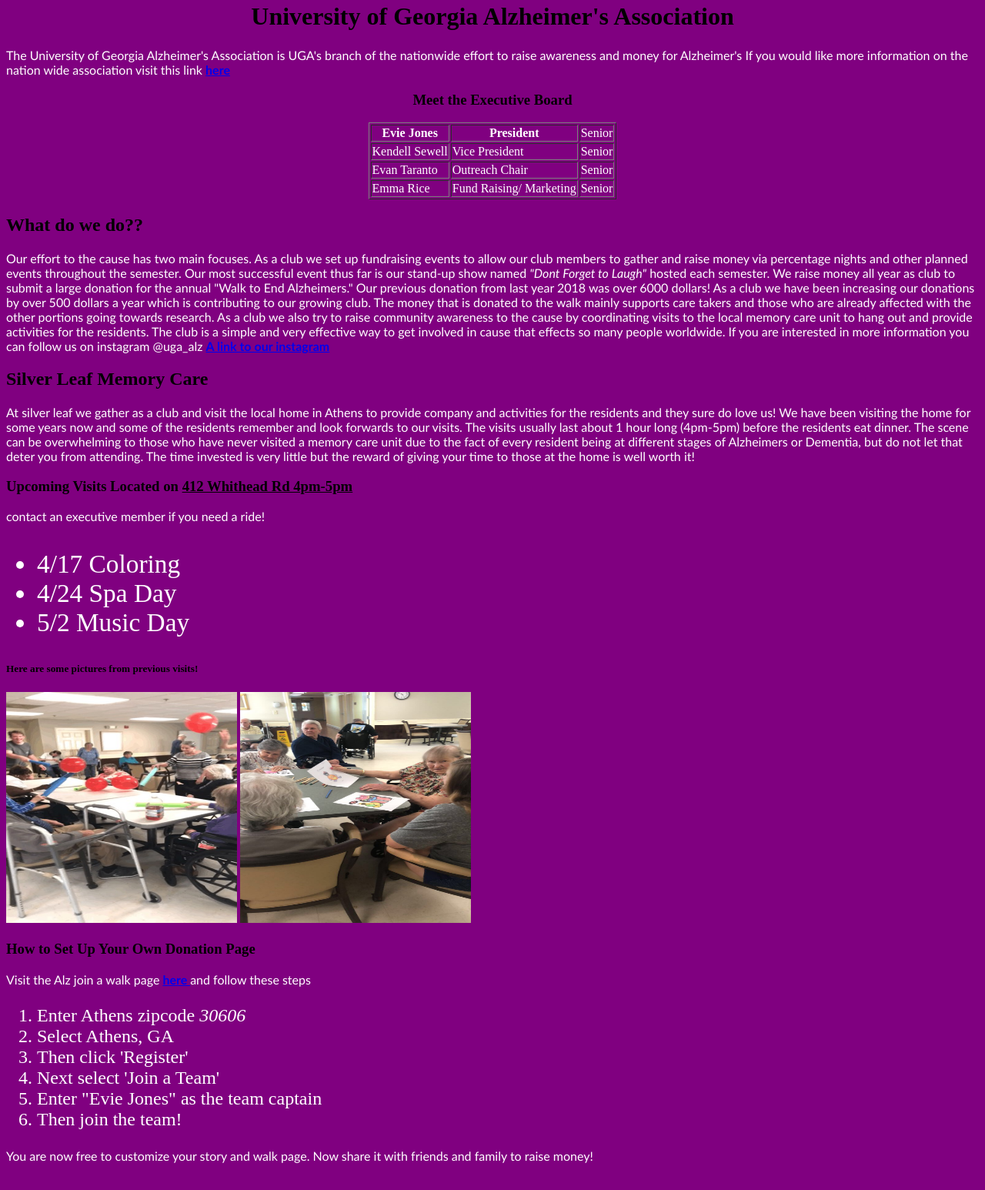
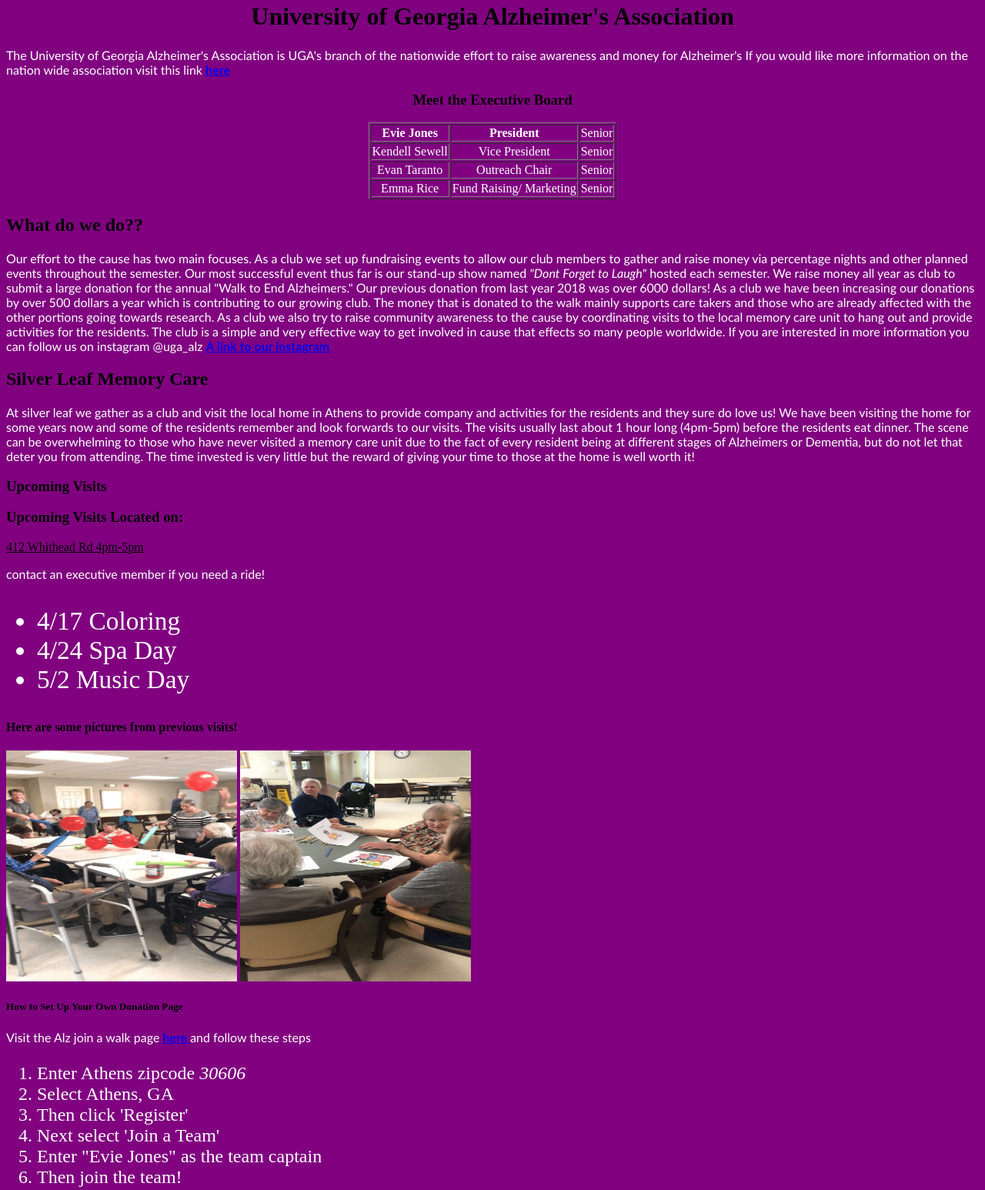
Before and after one commit to emt70581/WebProejct1100, a plain HTML site: page index.html in a window 1280 px wide. Shown: the part 18-1564 px from the top of the page at 77% size. Drawn offline with Linux system fonts and the light colour scheme.

Commit message:
Update index.html

```diff
--- a/index.html
+++ b/index.html
@@ -3,7 +3,7 @@
 
 <HEAD>
 <META http-equiv="Content-Type" content="text/html; charset=utf-8">
-<TITLE>CSCI 1100 Web page Example</TITLE>
+<title> Upcoming Visits </title>
 <STYLE type= "text/css">
 	P {font-family: Calibri}
 	P {color:white}
@@ -11,6 +11,11 @@
 	OL {font-size:18pt;color:white}
 	TR {color:white}
 	BODY {background-color: purple}
+	  table.center {
+    margin-left:auto;
+    margin-right:auto;
+  }
+
 </STYLE>
 
 
@@ -26,9 +31,9 @@
 
 <div style="text-align:center">
 <H3>Meet the Executive Board</h3>
-</div>
 
-<table border=1; align="center">
+<div style="a	">
+<table border=1 class="center">
 <tr>
 <th>Evie Jones</th><th>President</th><td>Senior</td>
 </tr>
@@ -45,7 +50,8 @@
 <td>Emma Rice</td><td>Fund Raising/ Marketing</td><td>Senior</td>
 </tr>
 </table>
-
+</div>
+</div>
 <H2>What do we do??</h2>
 
 <p> Our effort to the cause has two main focuses. As a club we set up fundraising events to allow our club members to gather and raise money via percentage
@@ -65,9 +71,10 @@
 The scene can be overwhelming to those who have never visited a memory care unit due to the fact of every resident being at different stages of Alzheimers or Dementia, but do
 not let that deter you from attending. The time invested is very little but the reward of giving your time to those at the home is well worth it!  </p>
 
-<title> Upcoming Visits </title>
 
-<h3>Upcoming Visits Located on <u> 412 Whithead Rd 4pm-5pm </u> </h3>
+<h3> Upcoming Visits </h3>
+<h3>Upcoming Visits Located on: </h3>
+<div style="text-decoration:underline"> 412 Whithead Rd 4pm-5pm </div>
 <p> contact an executive member if you need a ride!</p>
 <ul>
      <li>4/17 Coloring</li>
@@ -75,16 +82,16 @@
      <li>5/2 Music Day</li>
 </ul>
 
-<h5> Here are some pictures from previous visits! </h5>
+<h4> Here are some pictures from previous visits! </h4>
+
+<p>
+<img src="silverleaf01.png" alt= "Baloon game!" width="300" height="300" >
+
+<img src="silverleaf02.png" alt= "Coloring with residents"  width="300" height="300" >
 
 
-<img src="silverleaf01.png" atl= "Baloon game!" width="300" height="300" >
-
-<img src="silverleaf02.png" atl= "Coloring with residents"  width="300" height="300" >
-
-
-
-<h3> How to Set Up Your Own Donation Page </h3>
+</p>
+<h5> How to Set Up Your Own Donation Page </h5>
 
 <p> Visit the Alz join a walk page  <A href= "https://alz.org/walk/"> <strong> here </strong> </a> and follow these steps </p>
 
```
